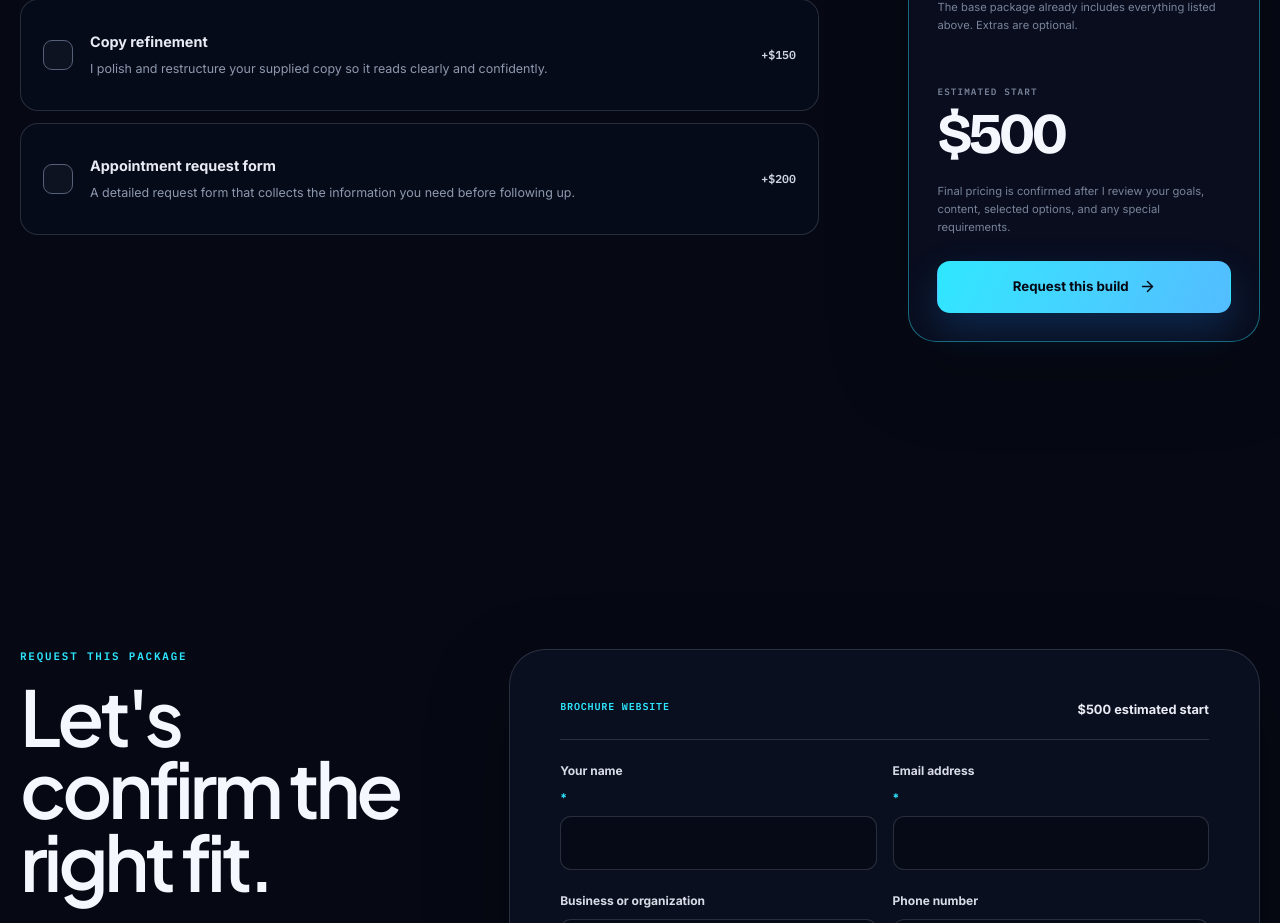
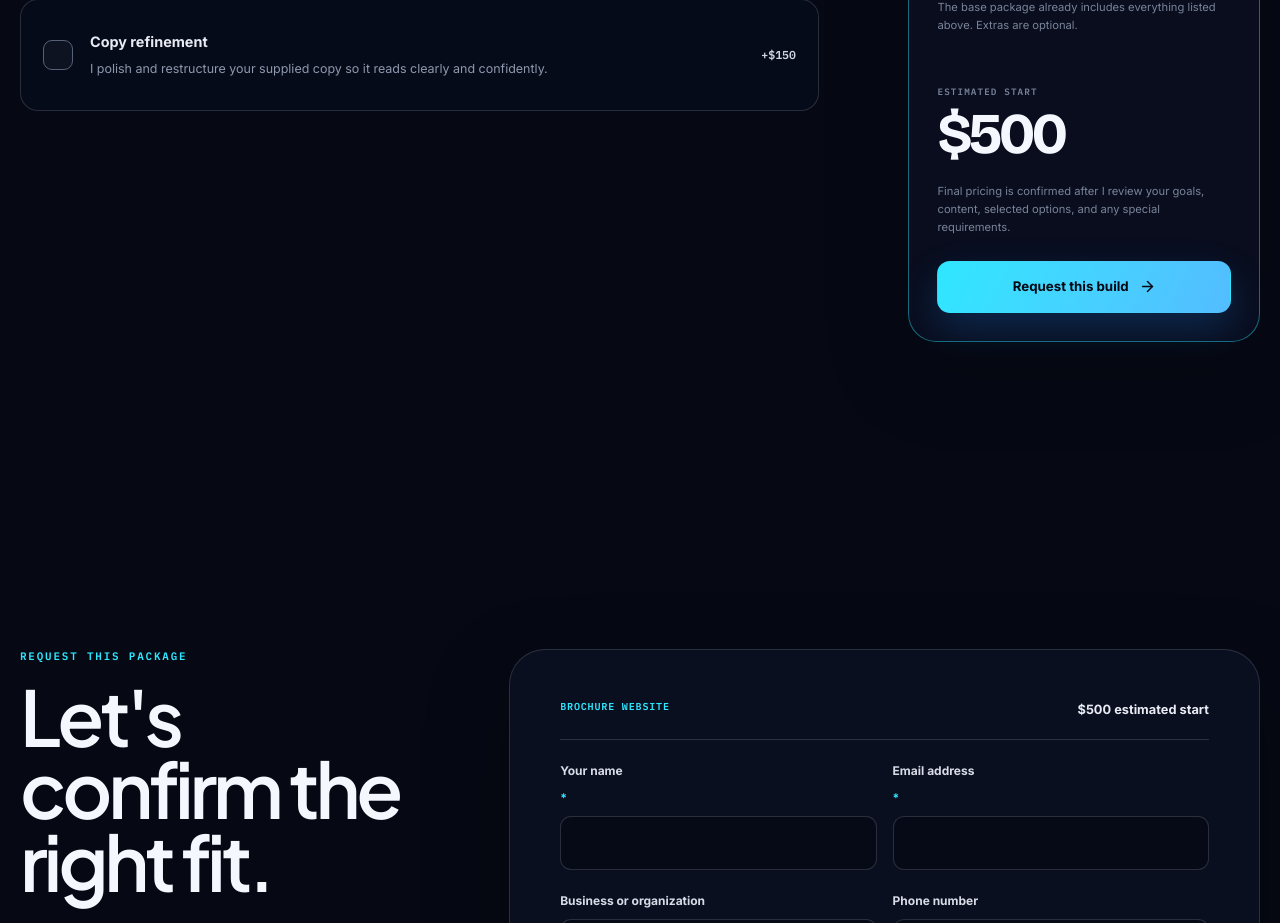
Before and after one commit to webdevRafa/rafa-the-dev, a React (Vite) app: page /packages/brochure-website in a window 1280 px wide. Shown: the part 2340-3263 px from the top of the page. Built offline with nearby package versions, Linux system fonts and the light colour scheme.

Commit message:
Remove redundant brochure form add-on

```diff
--- a/src/packageCatalog.ts
+++ b/src/packageCatalog.ts
@@ -44,7 +44,6 @@ export const servicePackages: ServicePackage[] = [
     addOns: [
       { id: 'search-visibility', name: 'Search visibility upgrade', description: 'Go beyond the included search-friendly basics with deeper page optimization, Google Search Console setup, and local business details when relevant.', price: 200 },
       { id: 'copy-refinement', name: 'Copy refinement', description: 'I polish and restructure your supplied copy so it reads clearly and confidently.', price: 150 },
-      { id: 'appointment-requests', name: 'Appointment request form', description: 'A detailed request form that collects the information you need before following up.', price: 200 },
     ],
   },
   {
```
